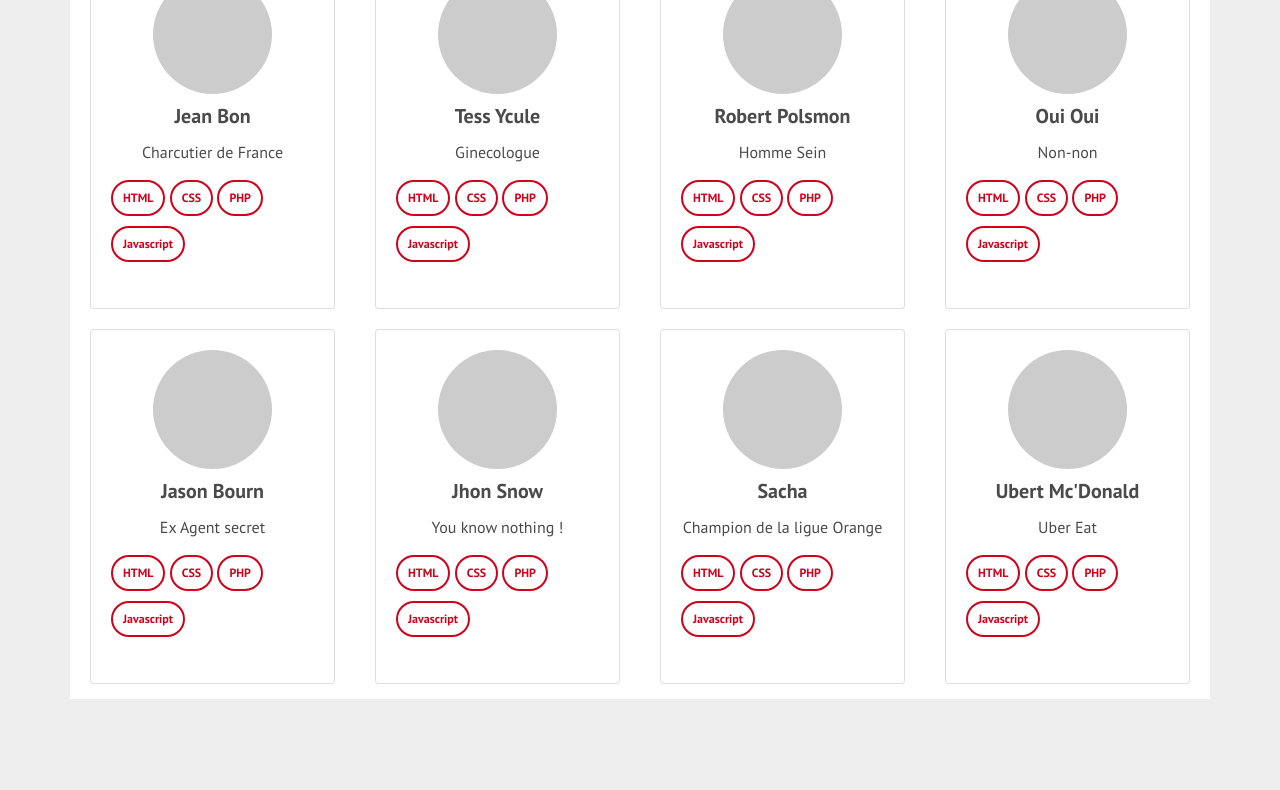
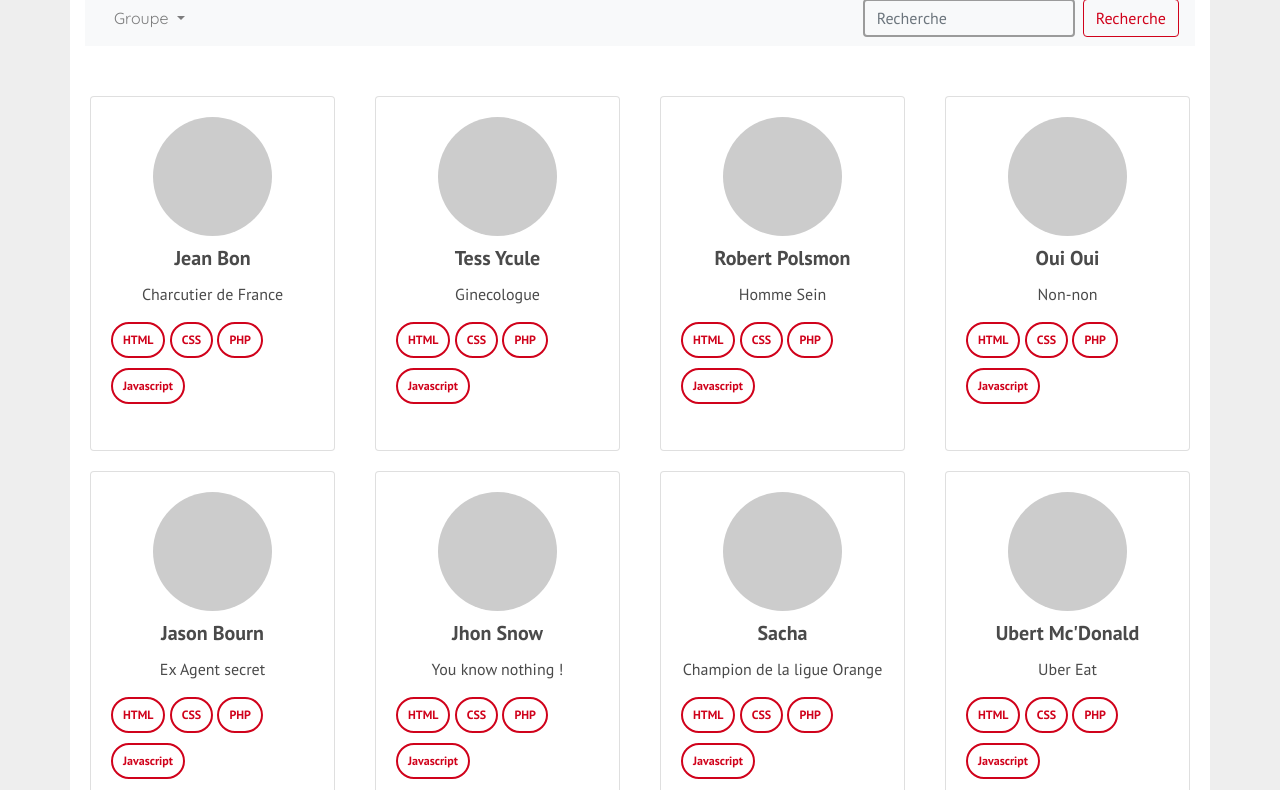
Before and after one commit to Helkir/TeamFactory, a plain HTML site: page public/list-users.html in a window 1280 px wide. Shown: the part 167-957 px from the top of the page. Before the commit the page ends 866 px from the top, so only its background shows below. Drawn offline with nearby package versions, Linux system fonts and the light colour scheme.

Commit message:
Ajout du filtre et search dans la liste codeurs

```diff
--- a/public/css/style.css
+++ b/public/css/style.css
@@ -373,6 +373,14 @@ left: 45%;
     max-height: 500px;
 }
 
+#user-list input {
+    margin-bottom: 0;
+}
+
+#user-list .toolbar {
+    box-shadow: inherit;
+}
+
 /*=====  End of User-list                  ======*/
 
 /*=============================================
--- a/public/list-users.html
+++ b/public/list-users.html
@@ -16,7 +16,7 @@
     <script defer src="https://use.fontawesome.com/releases/v5.0.10/js/all.js" integrity="sha384-slN8GvtUJGnv6ca26v8EzVaR9DC58QEwsIk9q1QXdCU8Yu8ck/tL/5szYlBbqmS+"
         crossorigin="anonymous"></script>
     <link rel="stylesheet" href="./css/style.css">
-    <title>Créer une team</title>
+    <title>Codeurs</title>
 </head>
 
 <body id="user-list">
@@ -67,6 +67,25 @@
             </div>
         </nav>
 <div class="container">
+    <h1>Codeurs</h1>
+    <nav class="navbar navbar-expand-lg navbar-light bg-light toolbar">
+            <ul class="navbar-nav mr-auto">
+                    <li class="nav-item dropdown">
+                      <a class="nav-link dropdown-toggle" href="#" id="navbarDropdown" role="button" data-toggle="dropdown" aria-haspopup="true" aria-expanded="false">
+                        Groupe
+                      </a>
+                      <div class="dropdown-menu" aria-labelledby="navbarDropdown">
+                        <a class="dropdown-item" href="#">Groupe A</a>
+                        <a class="dropdown-item" href="#">Groupe B</a>
+                        <a class="dropdown-item" href="#">Plein temps</a>
+                      </div>
+                    </li>
+                  </ul>
+            <form class="form-inline my-2 my-lg-0">
+                    <input class="form-control mr-sm-2" type="search" placeholder="Recherche" aria-label="Recherche">
+                    <button class="btn btn-default my-2 my-sm-0" type="submit">Recherche</button>
+                  </form>
+          </nav>
     <div class="row">
             <div class="col-lg-3 col-md-4 col-sm-6">
                 <div class="card card-user">
```
